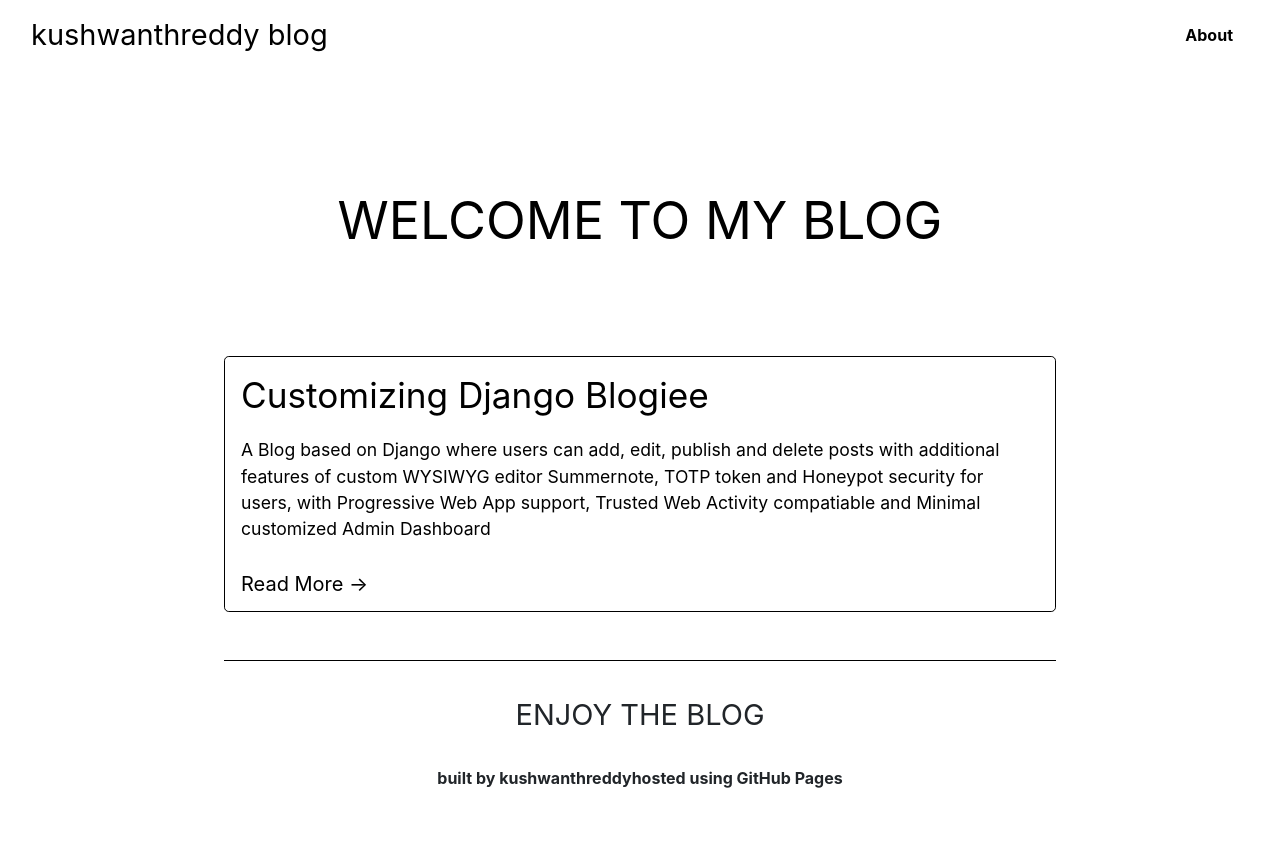
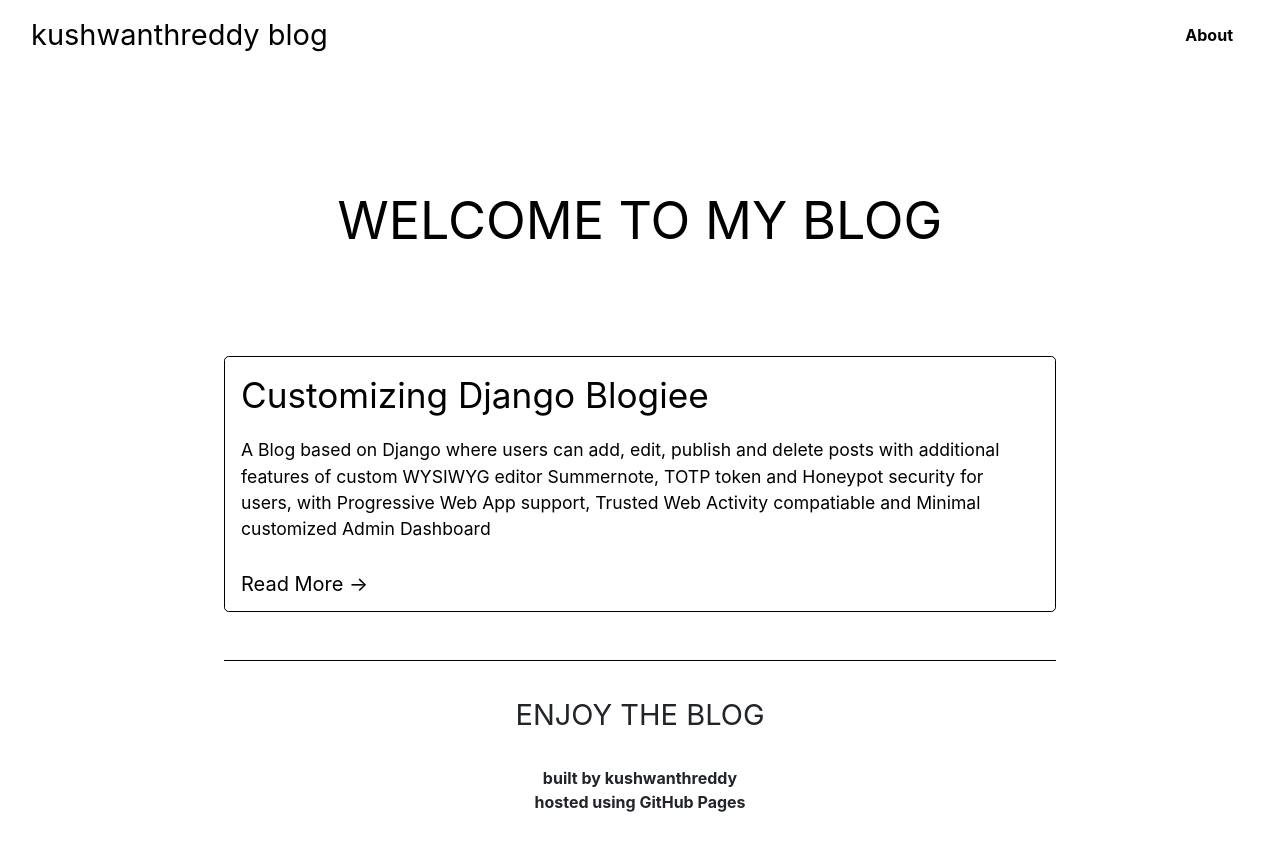
Before and after one commit to kushwanth/blogiee, a Jekyll site: the page built from index.html, in a window 1280 px wide. Shown: the top 851 px of the page. Built offline with Jekyll 4.4.1, drawn with Linux system fonts in a browser that asks for light colours.

Commit message:
layout pwa

```diff
--- a/_layouts/default.html
+++ b/_layouts/default.html
@@ -1,17 +1,18 @@
 <!DOCTYPE html>
-<html lang="{{ site.lang | default: "en-US" }}">
+<html lang="{{ site.lang | default: "en" }}">
 <head>
   <meta charset="UTF-8">
   <title>{% if page.title %}{{ page.title }} – {% endif %}{{ site.title }} – {{ site.description }}</title>
   <meta name="viewport" content="width=device-width, initial-scale=1">
   <meta name="theme-color" content="#157878">
+  <meta name="description" content="kushwanthreddy blog">
   <link rel="manifest" href="/manifest.json">
   <link rel="icon" href="/logo.png" type="image/png">
   <link rel="stylesheet" type="text/css" href="{{ site.baseurl }}/assets/css/style.css" />
   <link rel="stylesheet" type="text/css" href="{{ site.baseurl }}/assets/css/navbar.css" />
   <meta name="apple-mobile-web-app-capable" content="yes">
 <meta name="apple-mobile-web-app-status-bar-style" content="black">
-<meta name="apple-mobile-web-app-title" content="kushwanthreddy nloh">
+<meta name="apple-mobile-web-app-title" content="kushwanthreddy blog">
 <link rel="apple-touch-icon" href="/logo.png">
   <script type="application/javascript">
     if ('serviceWorker' in navigator) {
@@ -38,7 +39,8 @@
 
 <footer class="site-footer">
 <p style="text-align: center; font-size: 29px;">ENJOY THE BLOG</p>
-<div style="text-align: center;"><strong>built by kushwanthreddy</strong><strong>hosted using GitHub Pages</strong></div>
+<div style="text-align: center;"><strong>built by kushwanthreddy</strong>
+<br><strong>hosted using GitHub Pages</strong></div>
 </footer>
 </div>
 </body>
--- a/serviceworker.js
+++ b/serviceworker.js
@@ -1,6 +1,5 @@
 var staticCacheName = "blogiee-v" + new Date().getTime();
 var filesToCache = [
-    '/',
     'https://blog.kushwanthreddy.com/logo.png',
     '/offline.html',
 ];
```
Also changed, not shown: manifest.json.
